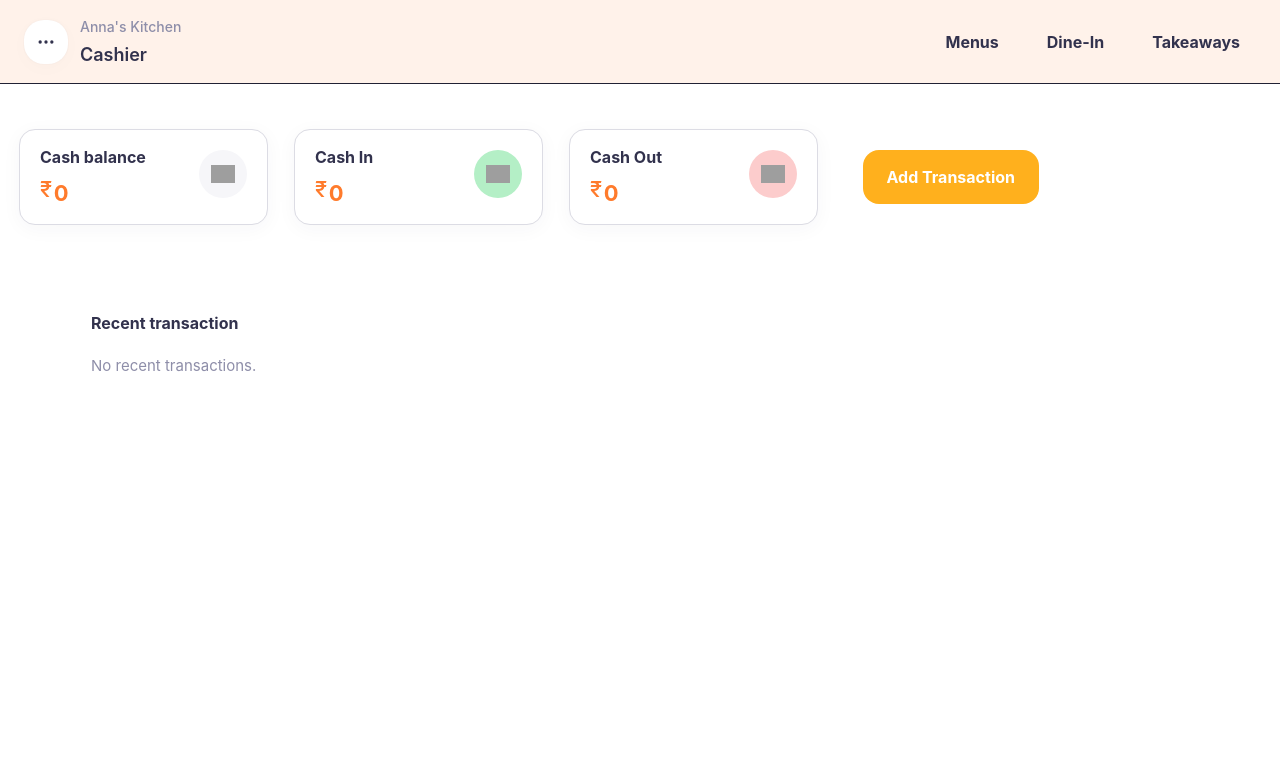
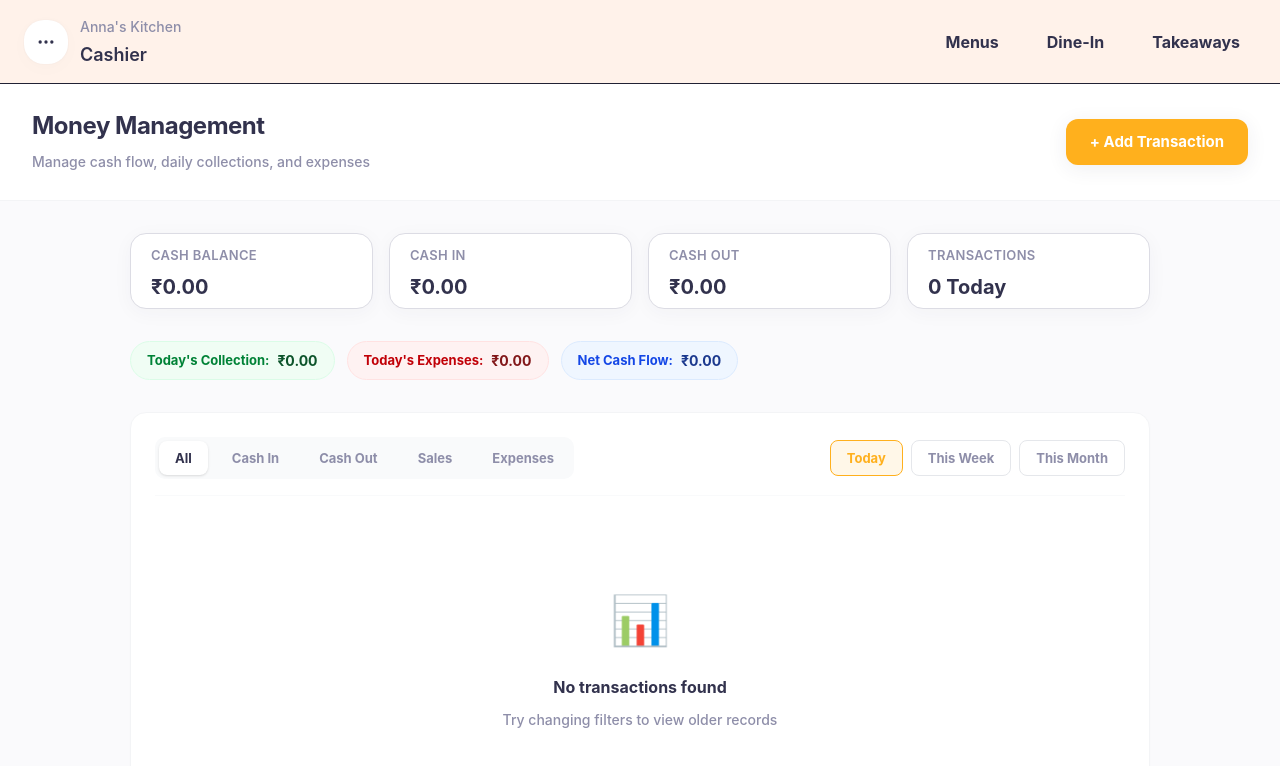
Before and after one commit to manojacccenture-wq/fooderp, a React (Vite) app: page /dashboard/money-management in a window 1280 px wide. Shown: the top 766 px of the page. Built offline with nearby package versions, Linux system fonts and the light colour scheme.

Commit message:
Fix:UI& updates

```diff
--- a/src/components/finance/FinanceSummaryCard/FinanceSummaryCard.jsx
+++ b/src/components/finance/FinanceSummaryCard/FinanceSummaryCard.jsx
@@ -1,17 +1,13 @@
 import React from 'react';
 
-export const FinanceSummaryCard = ({ title, amount, icon, bgClass }) => {
+export const FinanceSummaryCard = ({ title, amount, isCurrency = true }) => {
   return (
-    <div className="bg-white border border-[var(--color-neutral-200)] h-[96px] w-[249px] rounded-[16px] shadow-[0px_0px_1px_0px_rgba(12,26,75,0.03),0px_4px_20px_0px_rgba(50,50,71,0.04)] flex relative shrink-0">
-      <div className="flex flex-col gap-1 items-start ml-5 mt-[14px]">
-        <h3 className="text-subtitle-2 text-[#32324D]">{title}</h3>
-        <div className="flex gap-[2px] items-start mt-1">
-          <span className="text-heading-2 text-[var(--color-tertiary-1)] -mt-1">₹</span>
-          <span className="text-heading-3 text-[var(--color-tertiary-1)]">{amount}</span>
-        </div>
-      </div>
-      <div className={`absolute right-5 top-5 w-12 h-12 rounded-[36.667px] flex items-center justify-center ${bgClass}`}>
-        <img src={icon} alt="" className="w-6 h-6 object-contain" />
+    <div className="bg-white border border-[var(--color-neutral-200)] h-[76px] rounded-[16px] shadow-[0px_0px_1px_0px_rgba(12,26,75,0.03),0px_4px_20px_0px_rgba(50,50,71,0.04)] flex flex-col justify-center px-5 shrink-0 flex-1 min-w-[180px]">
+      <h3 className="text-[13px] font-semibold text-[#8e8ea9] uppercase tracking-wide">{title}</h3>
+      <div className="flex gap-[2px] items-baseline mt-0.5">
+        <span className="text-[20px] font-bold text-[#32324D]">
+          {isCurrency ? amount : amount}
+        </span>
       </div>
     </div>
   );
--- a/src/components/finance/TransactionRow/TransactionRow.jsx
+++ b/src/components/finance/TransactionRow/TransactionRow.jsx
@@ -1,40 +1,52 @@
 import React from 'react';
 
-export const TransactionRow = ({ title, amount, type, badgeText, dateText, icon, iconBgClass }) => {
+const getBadgeColor = (text) => {
+  const t = text.toLowerCase();
+  if (t.includes('cash sale')) return 'text-green-600 bg-green-50';
+  if (t.includes('upi sale')) return 'text-blue-600 bg-blue-50';
+  if (t.includes('expense') || t.includes('cash out')) return 'text-red-600 bg-red-50';
+  if (t.includes('vendor')) return 'text-orange-600 bg-orange-50';
+  if (t.includes('refund')) return 'text-purple-600 bg-purple-50';
+  return 'text-gray-600 bg-gray-100'; // Default
+};
+
+export const TransactionRow = ({ title, amount, badgeText, dateText }) => {
   const isPositive = amount > 0;
-  const formattedAmount = isPositive ? `+${amount}` : `${amount}`;
-  const amountColor = isPositive ? 'text-[#4AD775]' : 'text-[#F24343]'; // Success-500 : Danger-500
+
+  // Format with INR
+  const formattedAmount = new Intl.NumberFormat('en-IN', {
+    style: 'currency',
+    currency: 'INR'
+  }).format(Math.abs(amount));
+
+  const amountColor = isPositive ? 'text-[#22C55E]' : 'text-[#EF4444]';
+  const prefix = isPositive ? '+' : '-';
+  const badgeClasses = getBadgeColor(badgeText);
 
   return (
-    <div className="w-full max-w-[1020px] h-[70px] bg-white rounded-[16px] shadow-[0px_0px_1px_0px_rgba(12,26,75,0.03),0px_4px_20px_0px_rgba(50,50,71,0.04)] flex items-center relative shrink-0">
+    <div className="w-full max-w-[1020px] h-[66px] bg-white rounded-[12px] shadow-[0px_1px_3px_0px_rgba(0,0,0,0.05)] border border-gray-100 flex items-center justify-between px-5 shrink-0 hover:bg-gray-50 transition-colors">
 
-      {/* Icon Area */}
-      <div className={`absolute left-[18px] top-[10px] w-12 h-12 rounded-[36.667px] flex items-center justify-center ${iconBgClass}`}>
-        <img src={icon} alt="" className="w-6 h-6 object-contain" />
+      <div className="flex flex-col items-start gap-1">
+        <div className="flex items-center gap-3">
+          <h4 className="text-[15px] font-semibold text-[#32324D]">{title}</h4>
+          <span className={`px-2 py-0.5 rounded-md text-[11px] font-bold uppercase tracking-wider ${badgeClasses}`}>
+            {badgeText}
+          </span>
+        </div>
+
+        {dateText && (
+          <span className="text-[12px] font-medium text-[#8E8EA9]">
+            {dateText}
+          </span>
+        )}
       </div>
 
-      {/* Title & Badge */}
-      <div className="absolute left-[74px] top-[5px] flex flex-col items-start w-[183px]">
-        <h4 className="text-subtitle-3 text-[#32324D] truncate w-full">{title}</h4>
+      <div className="flex flex-col items-end">
+        <span className={`text-[16px] font-bold ${amountColor}`}>
+          {prefix} {formattedAmount}
+        </span>
       </div>
 
-      <div className="absolute left-[74px] top-[31px] bg-[#EAEAEF] h-[24px] px-[8px] py-[8px] rounded-[77.6px] flex items-center justify-center">
-        <span className="text-caption-3 font-bold text-[#32324D] whitespace-nowrap">{badgeText}</span>
-      </div>
-
-      {/* Date */}
-      {dateText && (
-        <div className="absolute left-[189px] top-[50px] text-label-active text-[#8E8EA9] whitespace-nowrap">
-          {dateText}
-        </div>
-      )}
-
-      {/* Amount */}
-      <div className="absolute right-[14px] top-1/2 -translate-y-1/2">
-        <span className={`text-heading-4 whitespace-nowrap ${amountColor}`}>
-          {formattedAmount}
-        </span>
-      </div>
     </div>
   );
 };
--- a/src/pages/MoneyManagement/MoneyManagementPage.jsx
+++ b/src/pages/MoneyManagement/MoneyManagementPage.jsx
@@ -1,4 +1,4 @@
-import React, { useState } from 'react';
+import React, { useState, useMemo } from 'react';
 import { useSelector } from 'react-redux';
 import { FinanceSummaryCard } from '../../components/finance/FinanceSummaryCard/FinanceSummaryCard';
 import { TransactionRow } from '../../components/finance/TransactionRow/TransactionRow';
@@ -10,108 +10,213 @@ import {
   selectTransactions
 } from '../../store/slices/moneyManagementSlice';
 
-const imgFrame = "http://localhost:3845/assets/33e4449c59fc3d2f2bea3c360aba404be2ccafb8.svg";
-const imgFrame1 = "http://localhost:3845/assets/a1b23b353ee69d1caab8f40bf5c992ecfff0c71c.svg";
-const imgFrame2 = "http://localhost:3845/assets/b4b123a6235ee7401201847e4b4c1dc5a9660a76.svg";
+const formatCurrency = (val) => {
+  return new Intl.NumberFormat('en-IN', { style: 'currency', currency: 'INR' }).format(val || 0);
+};
 
 const getTransactionDisplayInfo = (tx) => {
   let title = tx.reason || 'Transaction';
   let badgeText = 'Unknown';
   let isPositive = false;
-  let iconBgClass = 'bg-[#B4EFC6]';
-  let iconStr = imgFrame1;
 
   if (tx.type === 'cash_sale') {
     title = tx.tableNumber ? `Table ${tx.tableNumber} Payment` : `Order #${tx.orderId} Payment`;
     badgeText = 'Cash sale';
     isPositive = true;
-    iconBgClass = 'bg-[#B4EFC6]';
   } else if (tx.type === 'upi_sale') {
     title = tx.tableNumber ? `Table ${tx.tableNumber} Payment` : `Order #${tx.orderId} Payment`;
     badgeText = 'UPI sale';
     isPositive = true;
-    iconBgClass = 'bg-[#B4EFC6]'; // Non-cash, but still income visually
   } else if (tx.type === 'card_sale') {
     title = tx.tableNumber ? `Table ${tx.tableNumber} Payment` : `Order #${tx.orderId} Payment`;
     badgeText = 'Card sale';
     isPositive = true;
-    iconBgClass = 'bg-[#B4EFC6]';
   } else if (tx.type === 'cash_in') {
     badgeText = 'Cash In';
     isPositive = true;
-    iconBgClass = 'bg-[#B4EFC6]';
   } else if (tx.type === 'cash_out') {
     badgeText = 'Cash Out';
     isPositive = false;
-    iconBgClass = 'bg-[#FCCCCC]';
+  } else if (tx.type === 'expense') {
+    badgeText = 'Expense';
+    isPositive = false;
+  } else if (tx.type === 'vendor_payment') {
+    badgeText = 'Vendor Payment';
+    isPositive = false;
+  } else if (tx.type === 'refund') {
+    badgeText = 'Refund';
+    isPositive = false;
   }
 
   const dateObj = new Date(tx.createdAt);
   const dateStr = dateObj.toLocaleDateString('en-GB', { day: '2-digit', month: 'short' });
   const timeStr = dateObj.toLocaleTimeString('en-US', { hour: '2-digit', minute: '2-digit' }).toLowerCase();
-  const createdByStr = tx.createdBy || 'System';
-  const dateText = `${dateStr} • ${timeStr} by ${createdByStr}`;
+  const dateText = `${dateStr} • ${timeStr}`;
 
-  return { title, badgeText, isPositive, dateText, iconBgClass, iconStr };
+  return { title, badgeText, isPositive, dateText };
 };
 
 export const MoneyManagementPage = () => {
   const [isModalOpen, setIsModalOpen] = useState(false);
+  const [filterType, setFilterType] = useState('All');
+  const [filterDate, setFilterDate] = useState('Today');
 
   const cashBalance = useSelector(selectCashBalance);
   const totalCashIn = useSelector(selectTotalCashIn);
   const totalCashOut = useSelector(selectTotalCashOut);
   const transactions = useSelector(selectTransactions);
 
-  // Show latest transactions first
-  const sortedTransactions = [...transactions].reverse();
+  const filteredTransactions = useMemo(() => {
+    let filtered = [...transactions].reverse();
+
+    // Date Filter Logic
+    const now = new Date();
+    filtered = filtered.filter(tx => {
+      const txDate = new Date(tx.createdAt);
+      if (filterDate === 'Today') {
+        return txDate.toDateString() === now.toDateString();
+      } else if (filterDate === 'This Week') {
+        const firstDay = new Date(now.setDate(now.getDate() - now.getDay()));
+        return txDate >= firstDay;
+      } else if (filterDate === 'This Month') {
+        return txDate.getMonth() === now.getMonth() && txDate.getFullYear() === now.getFullYear();
+      }
+      return true;
+    });
+
+    // Type Filter Logic
+    if (filterType !== 'All') {
+      filtered = filtered.filter(tx => {
+        if (filterType === 'Cash In') return tx.type === 'cash_in';
+        if (filterType === 'Cash Out') return tx.type === 'cash_out';
+        if (filterType === 'Sales') return ['cash_sale', 'upi_sale', 'card_sale'].includes(tx.type);
+        if (filterType === 'Expenses') return ['cash_out', 'expense', 'vendor_payment'].includes(tx.type);
+        return true;
+      });
+    }
+
+    return filtered;
+  }, [transactions, filterType, filterDate]);
+
+  // Compute Quick Stats for Today
+  const { todayCollection, todayExpenses, netCashFlow } = useMemo(() => {
+    const todayTxs = transactions.filter(tx => new Date(tx.createdAt).toDateString() === new Date().toDateString());
+
+    let collection = 0;
+    let expenses = 0;
+
+    todayTxs.forEach(tx => {
+      const { isPositive } = getTransactionDisplayInfo(tx);
+      if (isPositive) collection += tx.amount;
+      else expenses += tx.amount;
+    });
+
+    return {
+      todayCollection: collection,
+      todayExpenses: expenses,
+      netCashFlow: collection - expenses
+    };
+  }, [transactions]);
+
+  const transactionsTodayCount = transactions.filter(tx => new Date(tx.createdAt).toDateString() === new Date().toDateString()).length;
 
   return (
-    <div className="flex flex-col w-full h-full relative pl-[19px] pt-[45px] overflow-y-auto pb-[100px]">
+    <div className="flex flex-col w-full h-screen bg-[#fafafc] overflow-hidden">
+      <style>
+        {`
+          .money-scrollbar::-webkit-scrollbar { width: 8px; }
+          .money-scrollbar::-webkit-scrollbar-track { background: transparent; border-radius: 999px; }
+          .money-scrollbar:hover::-webkit-scrollbar-track { background: #F3F4F6; }
+          .money-scrollbar::-webkit-scrollbar-thumb { background: transparent; border-radius: 999px; }
+          .money-scrollbar:hover::-webkit-scrollbar-thumb { background: #FBBF24; }
+          .money-scrollbar::-webkit-scrollbar-thumb:hover { background: #F59E0B !important; }
+        `}
+      </style>
 
-      {/* Header / Summary Section */}
-      <div className="flex justify-between items-center w-[1020px]">
-        {/* Summary Cards Row */}
-        <div className="flex gap-[26px]">
-          <FinanceSummaryCard
-            title="Cash balance"
-            amount={cashBalance.toString()}
-            icon={imgFrame}
-            bgClass="bg-[#F6F6F9]"
-          />
-          <FinanceSummaryCard
-            title="Cash In"
-            amount={totalCashIn.toString()}
-            icon={imgFrame1}
-            bgClass="bg-[#B4EFC6]"
-          />
-          <FinanceSummaryCard
-            title="Cash Out"
-            amount={totalCashOut.toString()}
-            icon={imgFrame2}
-            bgClass="bg-[#FCCCCC]"
-          />
+      {/* Sticky Header */}
+      <div className="flex justify-between items-center w-full px-8 py-6 bg-white border-b border-gray-100 sticky top-0 z-10 shrink-0">
+        <div>
+          <h1 className="text-[24px] font-bold text-[#32324D]">Money Management</h1>
+          <p className="text-[14px] text-[#8e8ea9] mt-1">Manage cash flow, daily collections, and expenses</p>
         </div>
-
-        {/* Action Button */}
         <button
           onClick={() => setIsModalOpen(true)}
-          className="bg-[#FFB01D] text-white px-[24px] py-[16px] rounded-[16px] text-button-md hover:opacity-90 transition-opacity whitespace-nowrap h-[54px] flex items-center justify-center min-w-[161px]"
+          className="bg-[#FFB01D] text-white px-6 py-3 rounded-[12px] font-bold text-[15px] hover:opacity-90 transition-opacity whitespace-nowrap shadow-[0px_4px_20px_0px_rgba(50,50,71,0.08)]"
         >
-          Add Transaction
+          + Add Transaction
         </button>
       </div>
 
-      {/* Recent Transactions Section */}
-      <div className="mt-[85px] w-full max-w-[1020px]">
-        <h2 className="text-subtitle-2 text-[#32324D] mb-[19px] ml-[72px]">
-          Recent transaction
-        </h2>
+      <div className="flex flex-col flex-1 overflow-y-auto money-scrollbar p-8">
+        <div className="max-w-[1020px] mx-auto w-full flex flex-col gap-8 pb-12">
 
-        <div className="flex flex-col gap-[19px]">
-          {sortedTransactions.length > 0 ? (
-            sortedTransactions.map(tx => {
-              const { title, badgeText, isPositive, dateText, iconBgClass, iconStr } = getTransactionDisplayInfo(tx);
+          {/* KPI Cards Row */}
+          <div className="grid grid-cols-1 md:grid-cols-2 lg:grid-cols-4 gap-4">
+            <FinanceSummaryCard title="Cash balance" amount={formatCurrency(cashBalance)} />
+            <FinanceSummaryCard title="Cash In" amount={formatCurrency(totalCashIn)} />
+            <FinanceSummaryCard title="Cash Out" amount={formatCurrency(totalCashOut)} />
+            <FinanceSummaryCard title="Transactions" amount={`${transactionsTodayCount} Today`} isCurrency={false} />
+          </div>
+
+          {/* Quick Stats Bar */}
+          <div className="flex gap-3 flex-wrap">
+            <div className="bg-green-50 border border-green-100 rounded-full px-4 py-2 flex items-center gap-2">
+              <span className="text-green-700 font-bold text-[13px]">Today's Collection:</span>
+              <span className="text-green-900 font-bold text-[14px]">{formatCurrency(todayCollection)}</span>
+            </div>
+            <div className="bg-red-50 border border-red-100 rounded-full px-4 py-2 flex items-center gap-2">
+              <span className="text-red-700 font-bold text-[13px]">Today's Expenses:</span>
+              <span className="text-red-900 font-bold text-[14px]">{formatCurrency(todayExpenses)}</span>
+            </div>
+            <div className="bg-blue-50 border border-blue-100 rounded-full px-4 py-2 flex items-center gap-2">
+              <span className="text-blue-700 font-bold text-[13px]">Net Cash Flow:</span>
+              <span className="text-blue-900 font-bold text-[14px]">{formatCurrency(netCashFlow)}</span>
+            </div>
+          </div>
+
+          {/* Filters & Transaction List Area */}
+          <div className="flex flex-col gap-4 bg-white p-6 rounded-[16px] shadow-[0px_1px_3px_0px_rgba(0,0,0,0.02)] border border-gray-100">
+
+            {/* Filter Bar */}
+            <div className="flex justify-between items-center pb-4 border-b border-gray-50 flex-wrap gap-4">
+              <div className="flex gap-2 bg-gray-50 p-1 rounded-[10px]">
+                {['All', 'Cash In', 'Cash Out', 'Sales', 'Expenses'].map(type => (
+                  <button
+                    key={type}
+                    onClick={() => setFilterType(type)}
+                    className={`px-4 py-1.5 rounded-[8px] text-[13px] font-bold transition-colors ${
+                      filterType === type
+                        ? 'bg-white text-[#32324D] shadow-sm'
+                        : 'text-[#8e8ea9] hover:text-[#32324D]'
+                    }`}
+                  >
+                    {type}
+                  </button>
+                ))}
+              </div>
+
+              <div className="flex gap-2">
+                {['Today', 'This Week', 'This Month'].map(date => (
+                  <button
+                    key={date}
+                    onClick={() => setFilterDate(date)}
+                    className={`px-4 py-1.5 rounded-[8px] border text-[13px] font-bold transition-colors ${
+                      filterDate === date
+                        ? 'border-[#FFB01D] bg-[#FFF7E8] text-[#FFB01D]'
+                        : 'border-gray-200 text-[#8e8ea9] hover:border-gray-300'
+                    }`}
+                  >
+                    {date}
+                  </button>
+                ))}
+              </div>
+            </div>
+
+            {/* Transaction List */}
+            <div className="flex flex-col gap-2 mt-2">
+              {filteredTransactions.length > 0 ? (
+                filteredTransactions.map(tx => {
+                  const { title, badgeText, isPositive, dateText } = getTransactionDisplayInfo(tx);
                   const displayAmount = isPositive ? tx.amount : -tx.amount;
 
                   return (
@@ -121,14 +226,19 @@ export const MoneyManagementPage = () => {
                       amount={displayAmount}
                       badgeText={badgeText}
                       dateText={dateText}
-                  icon={iconStr}
-                  iconBgClass={iconBgClass}
                     />
                   );
                 })
               ) : (
-            <div className="text-[#8e8ea9] ml-[72px] text-[15px]">No recent transactions.</div>
+                <div className="flex flex-col items-center justify-center py-16 text-center">
+                  <div className="text-[48px] mb-4">📊</div>
+                  <h3 className="text-[16px] font-bold text-[#32324D]">No transactions found</h3>
+                  <p className="text-[14px] text-[#8e8ea9] mt-1">Try changing filters to view older records</p>
+                </div>
               )}
+            </div>
+
+          </div>
         </div>
       </div>
 
```
Also changed, not shown: src/components/cards/TableCard/TableCard.jsx (+14 -4 lines), src/pages/Menu/components/Sidebar/TableSelector.jsx (+4 -4 lines), src/pages/Takeaway/components/TakeawaySidebar.jsx (+32 -28 lines). Lines whose indentation alone changed are shown as unchanged.
